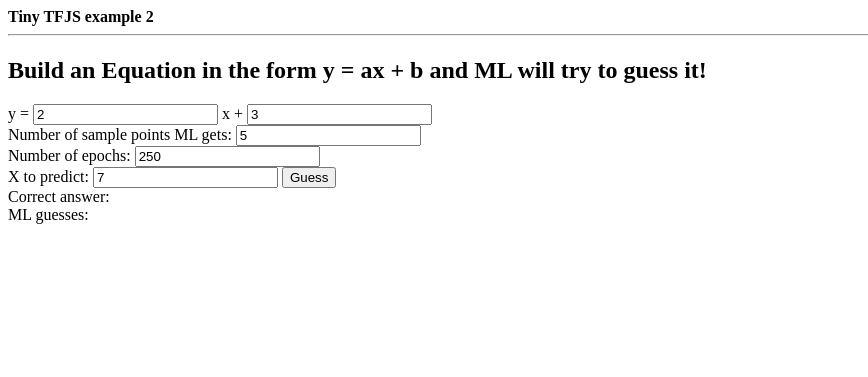
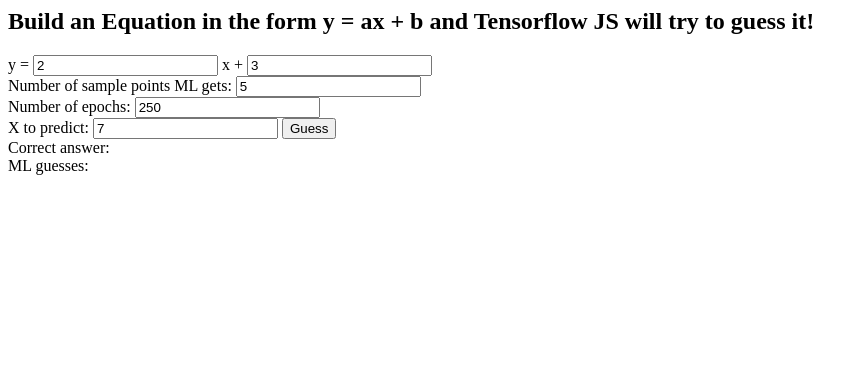
Before and after one commit to SkyWox/TensorflowJS-Linear, a website: page index.html in a window 1280 px wide. Shown: the whole page, without its empty margins (0-868 px from the left). Drawn offline with Linux system fonts and the light colour scheme.

Commit message:
Prettier page

```diff
--- a/index.html
+++ b/index.html
@@ -6,10 +6,7 @@
 </head>
 
 <body>
-    <h4>Tiny TFJS example 2
-        <hr/>
-    </h4>
-    <h2>Build an Equation in the form y = ax + b and ML will try to guess it!</h2>
+    <h2>Build an Equation in the form y = ax + b and Tensorflow JS will try to guess it!</h2>
     <span>y = </span>
     <input id="varA" type="number" size="3" value="2">
     <span> x + </span>
```
